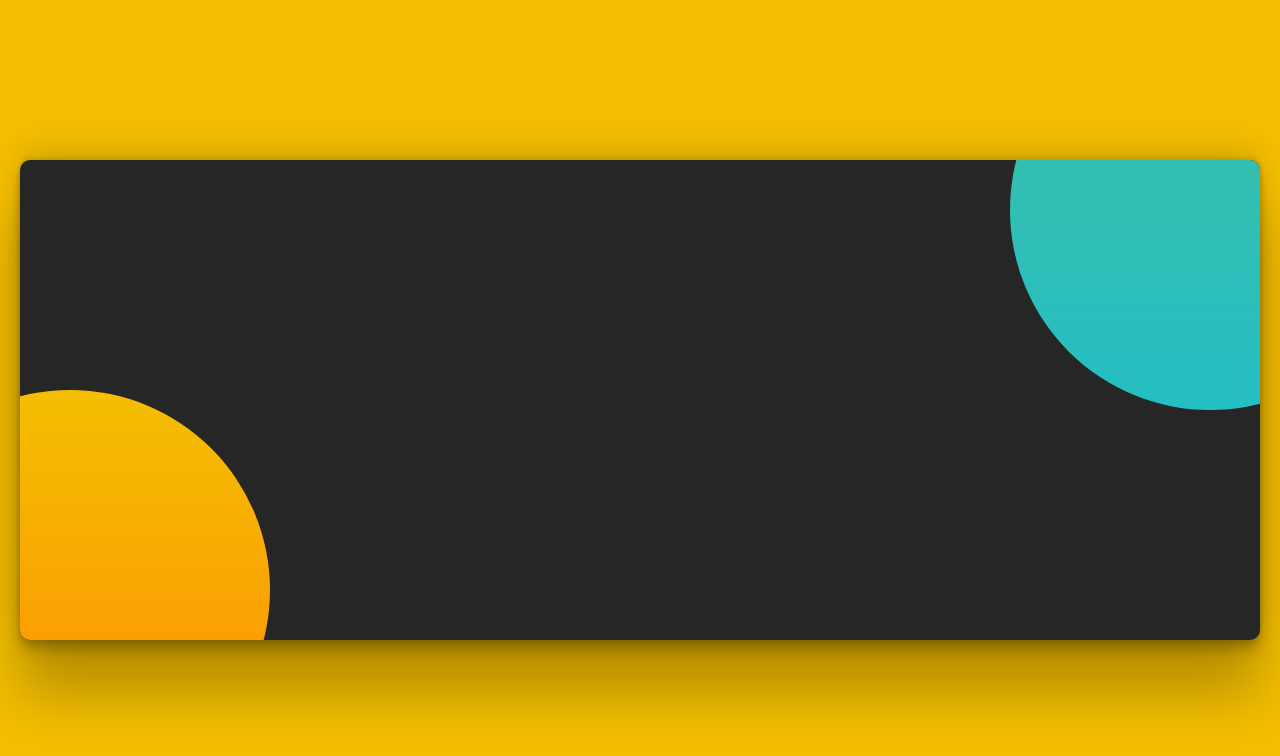
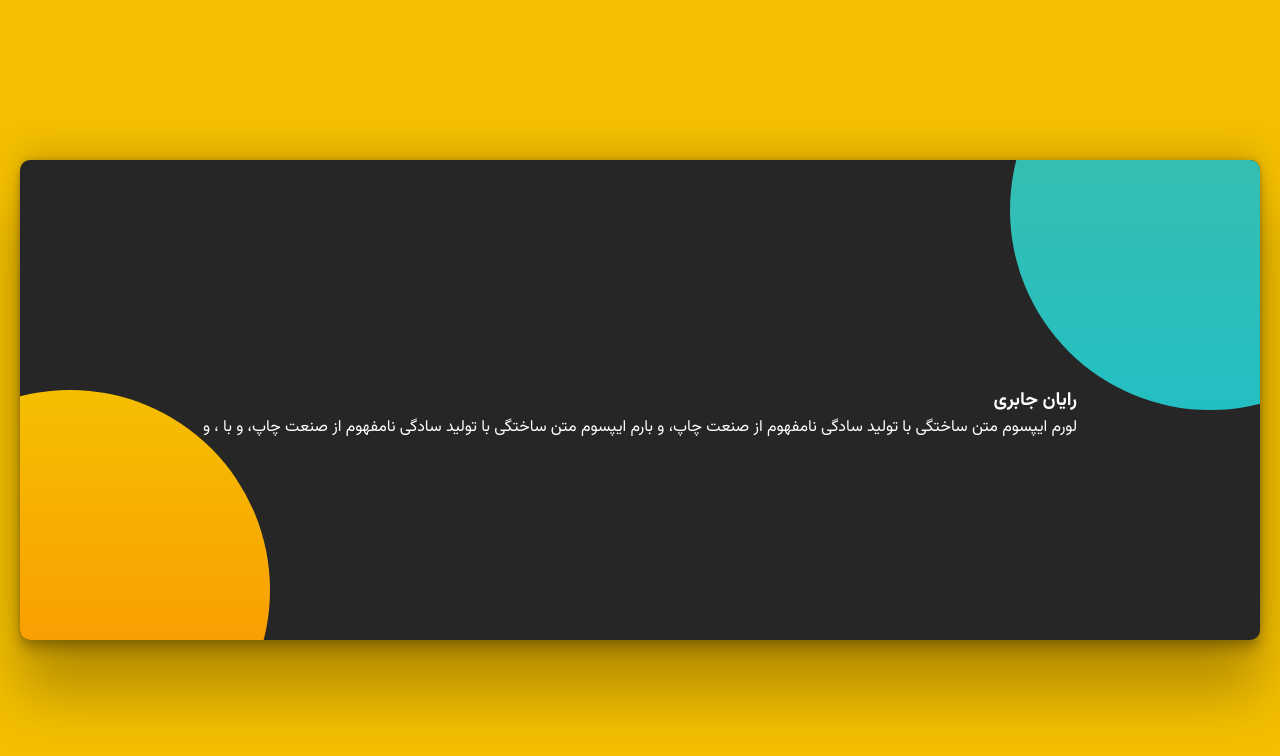
Before and after one commit to randomhex1998/ReactTestimonial, a React (Create React App) app: page / in a window 1280 px wide. Shown: the top 756 px of the page. Built offline with nearby package versions, Linux system fonts and the light colour scheme.

Commit message:
make box items in jsx

```diff
--- a/src/Box.js
+++ b/src/Box.js
@@ -5,8 +5,8 @@ const Box = () => {
         <div className='box area'>
             <div className='box'>
                 <div className='img-area'><img src="" alt="" /></div>
-                <h3 className='title'></h3>
-                <p></p>
+                <h3 className='title'>رایان جابری</h3>
+                <p className='para'>لورم ایپسوم متن ساختگی با تولید سادگی نامفهوم از صنعت چاپ، و بارم ایپسوم متن ساختگی با تولید سادگی نامفهوم از صنعت چاپ، و با ، و</p>
             </div>
         </div>
     );
```
